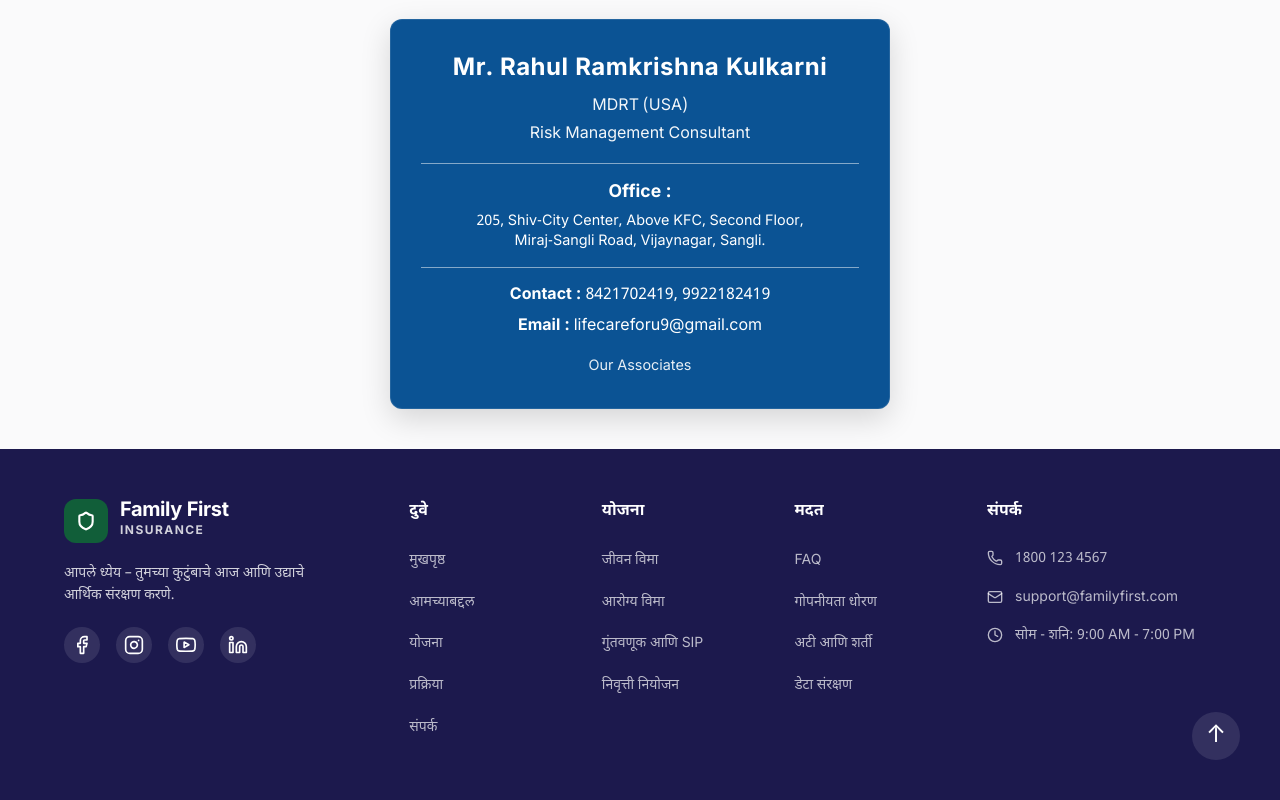
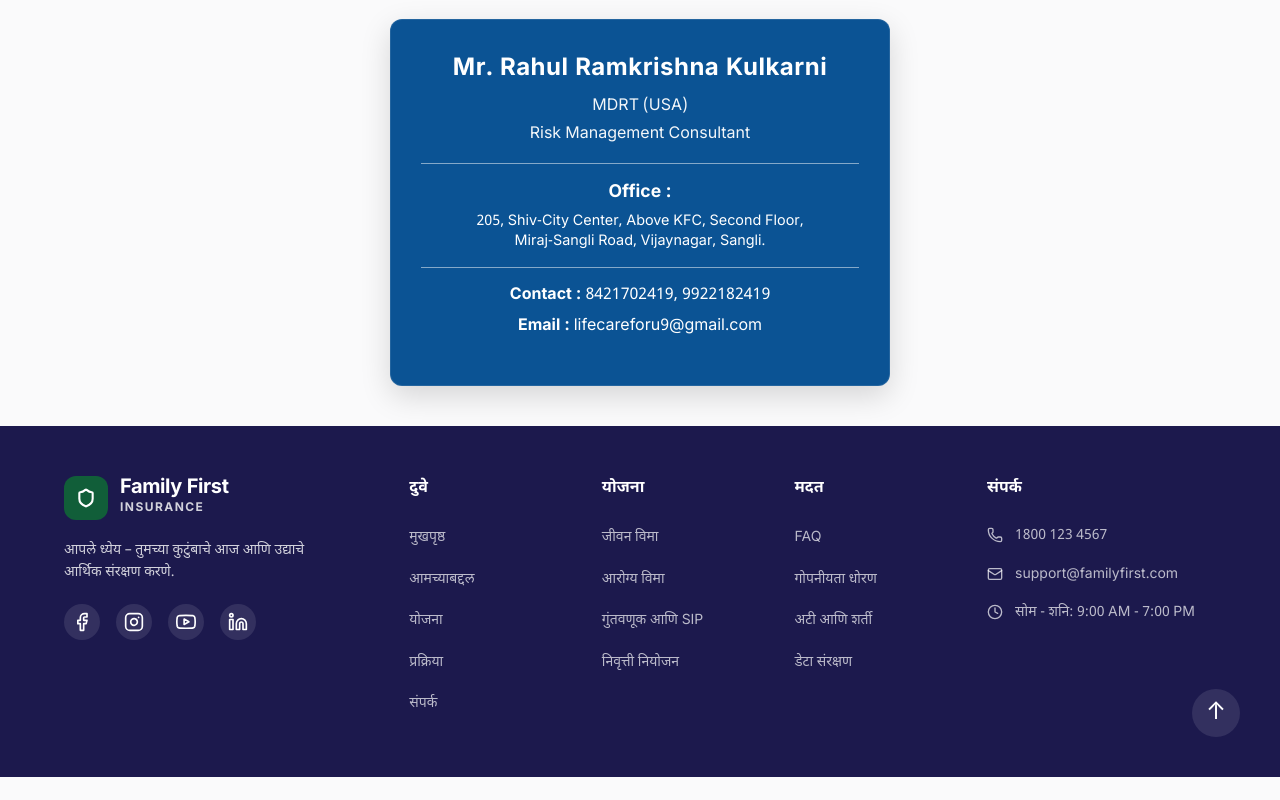
Before and after one commit to pranotikusarkar873-lgtm/family-first-financial-planning, a React (Vite) app in the folder frontend/: page / in a window 1280 px wide. Shown: the part 5199-5999 px from the top of the page. After the commit the page ends 5976 px from the top, so only its background shows below. Built offline with nearby package versions, Linux system fonts and the light colour scheme.

Commit message:
Update ContactCard.jsx formatting

```diff
--- a/frontend/src/components/ContactCard.jsx
+++ b/frontend/src/components/ContactCard.jsx
@@ -17,7 +17,7 @@ const ContactCard = () => {
 
             <h3 className="contact-section-title">Office :</h3>
             <p className="contact-address">
-              205, Shiv-City Center, Above KFC, Second Floor,<br/>
+              205, Shiv-City Center, Above KFC, Second Floor,<br />
               Miraj-Sangli Road, Vijaynagar, Sangli.
             </p>
 
@@ -29,7 +29,7 @@ const ContactCard = () => {
             </div>
 
             <div className="contact-associates">
-              <p>Our Associates</p>
+
             </div>
           </div>
         </div>
```
